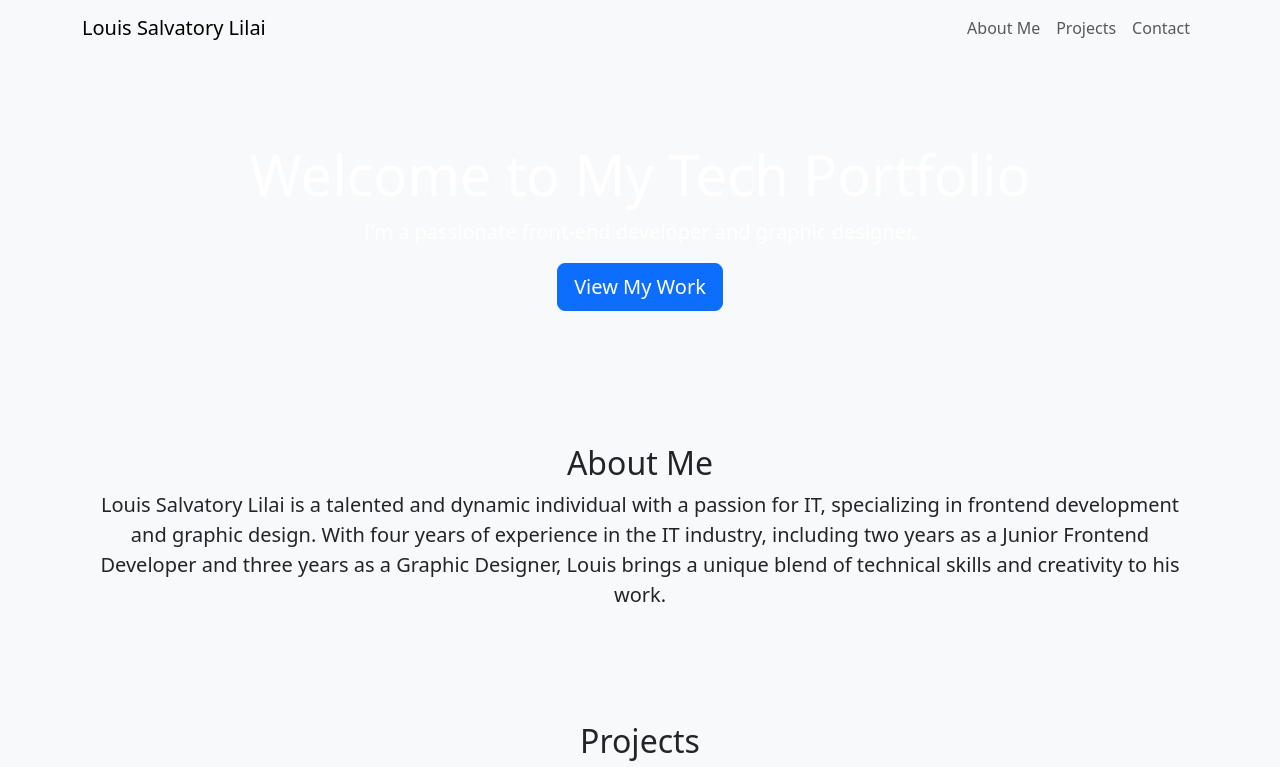
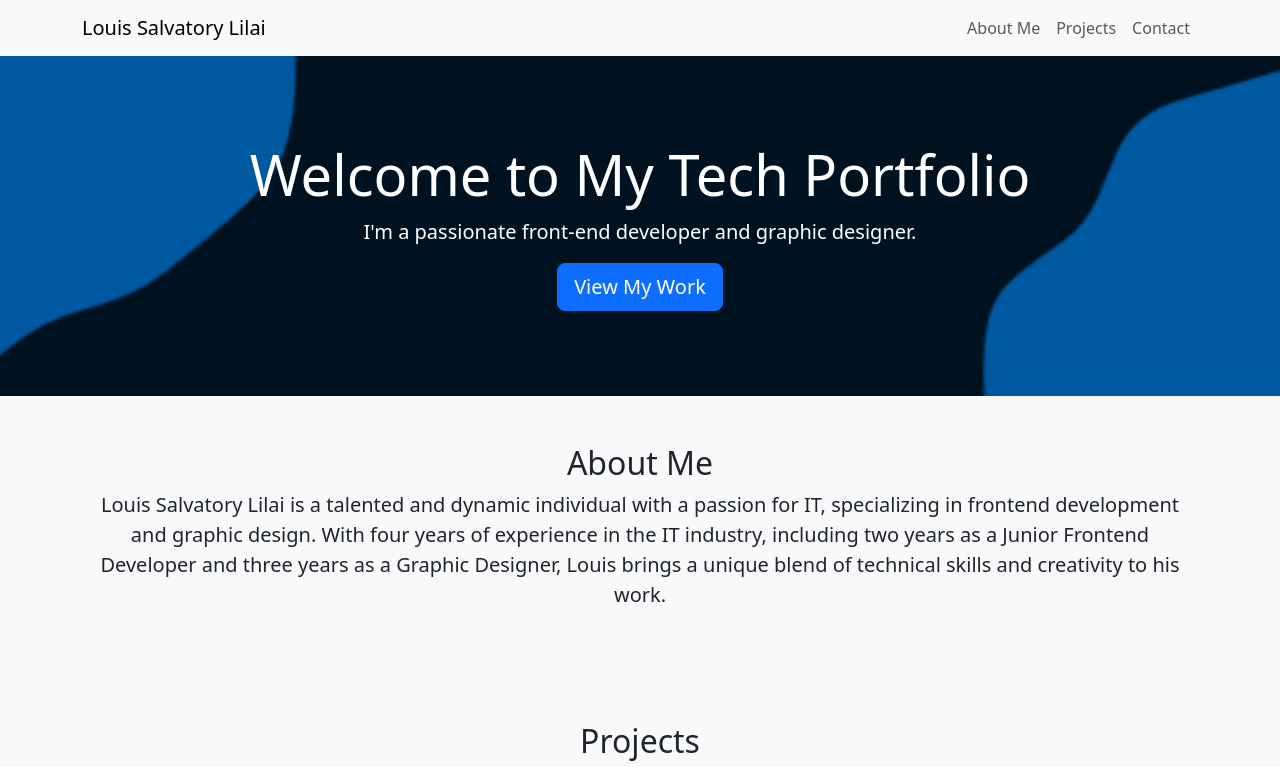
Before and after one commit to Tech-louis/Tech-Portfolio, a plain HTML site: page index.html in a window 1280 px wide. Shown: the top 767 px of the page. Drawn offline with nearby package versions, Linux system fonts and the light colour scheme.

Commit message:
Update index.html

```diff
--- a/index.html
+++ b/index.html
@@ -55,7 +55,7 @@
     </nav>
 
 <!-- Hero Section -->
-<section class="hero" style="background: url('/landing/hero.png') no-repeat center center/cover;height: 340px;">
+<section class="hero" style="background: url('hero.png') no-repeat center center/cover;height: 340px;">
     <div class="container">
         <h1 class="display-4 animate__animated animate__fadeIn" id="hero-title">Welcome to My Tech Portfolio</h1>
         <p class="lead animate__animated animate__fadeIn" id="hero-subtitle">I'm a passionate front-end developer and graphic designer.</p>
```
